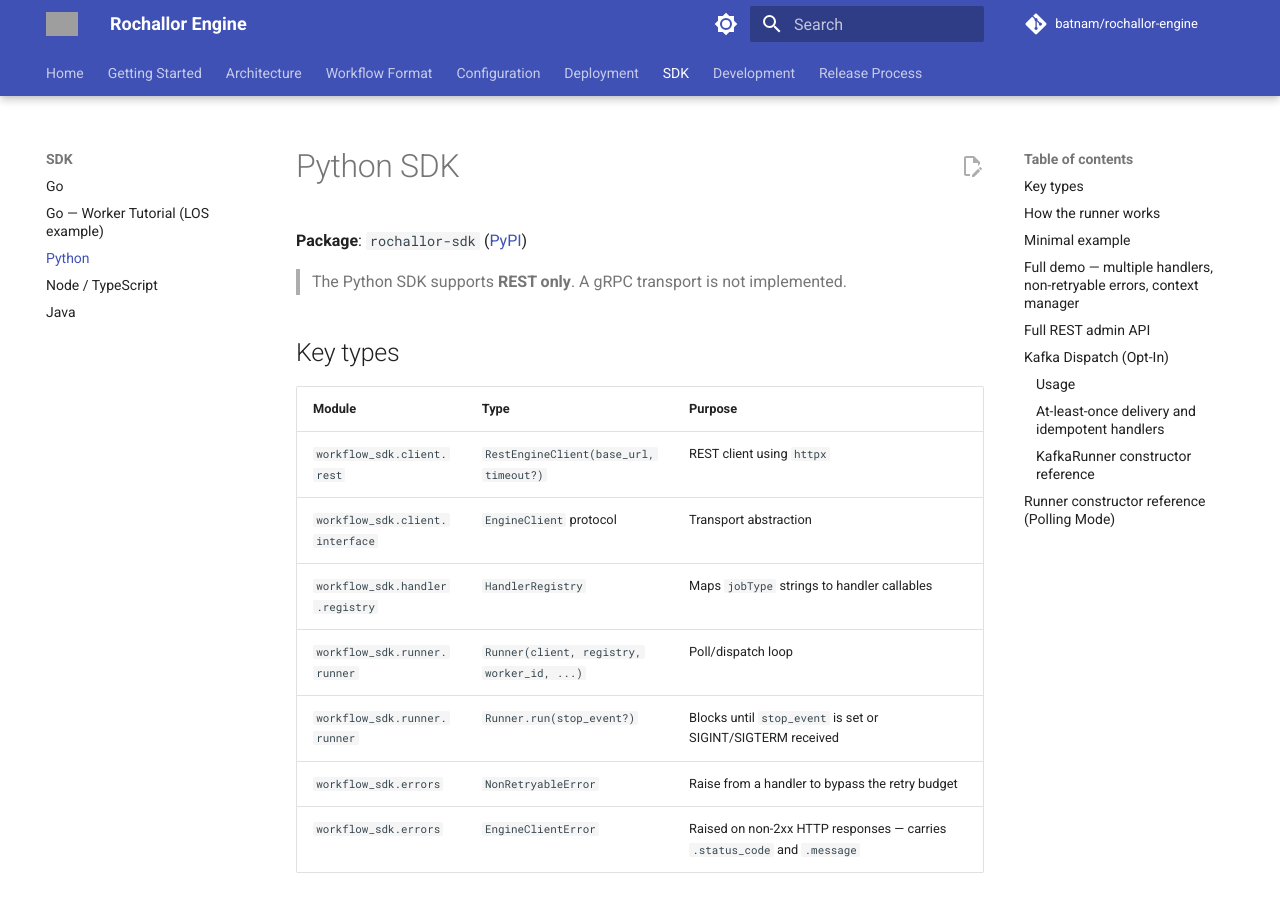
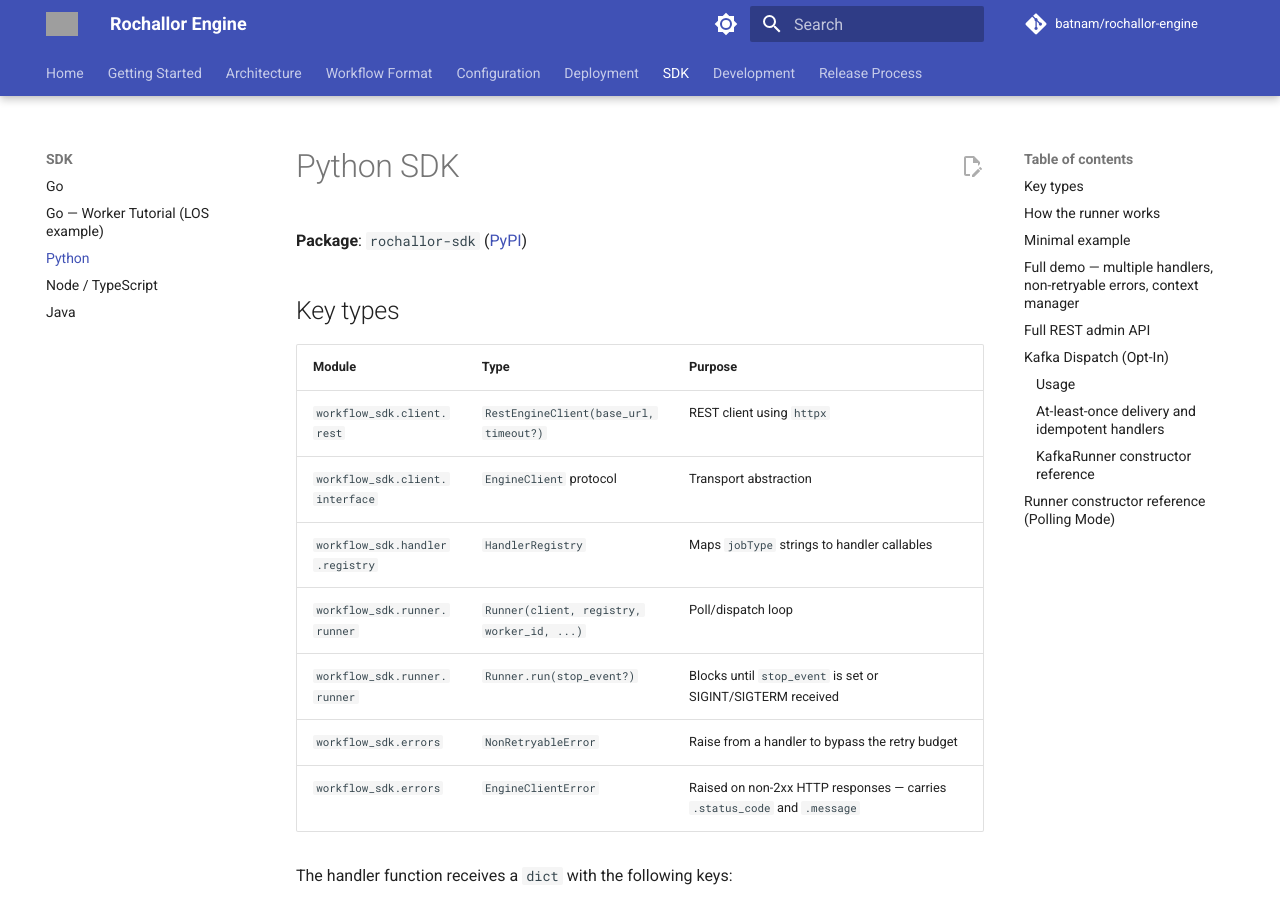
Before and after one commit to batnam/rochallor-engine, an MkDocs documentation site: the page built from docs/sdk/python.md, in a window 1280 px wide and 900 px high. Built offline with MkDocs 1.6.1 and Material for MkDocs 9.7.7, drawn with Linux system fonts in a browser that asks for light colours; comment, search, counter and statistics services are not loaded; grey boxes are pictures that could not be loaded.

Commit message:
Update python.md

```diff
--- a/docs/sdk/python.md
+++ b/docs/sdk/python.md
@@ -1,8 +1,6 @@
 # Python SDK
 
 **Package**: `rochallor-sdk` ([PyPI](https://pypi.org/project/rochallor-sdk/))
-
-> The Python SDK supports **REST only**. A gRPC transport is not implemented.
 
 ## Key types
 
```
